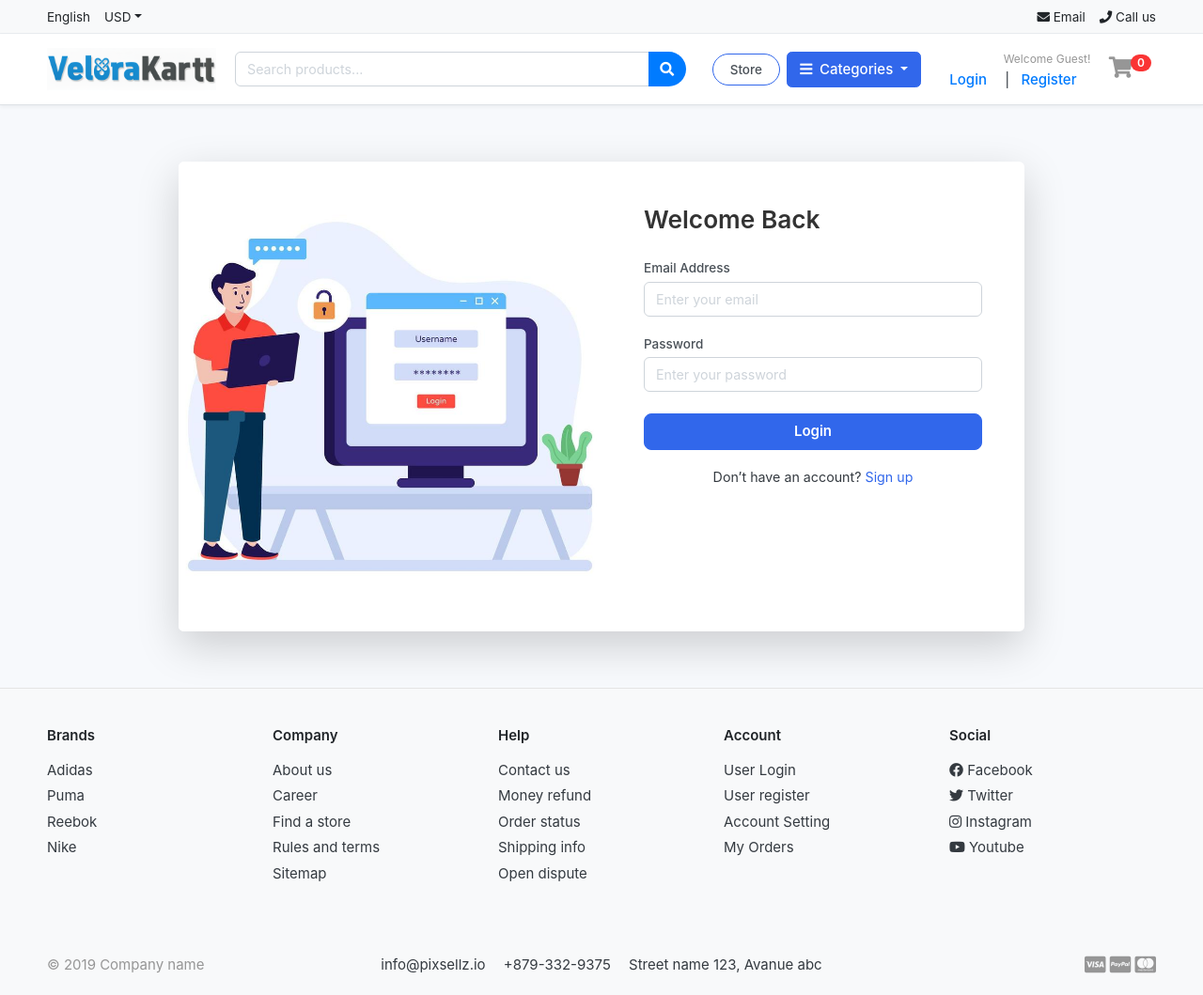
After one commit to Ajay998/ecommerce-kart, a Django app: page /accounts/login/ in a window 1280 px wide. The commit adds this page. Shown: the whole page at 94% size. Run offline with Django 5.2, Linux system fonts and the light colour scheme; data that the repository does not hold is empty; some libraries are stand-ins or nearby versions; some web fonts are replaced.

Commit message:
Add login and logout functionality, update user model to set active status, and enhance templates

```diff
--- a/VeloraKart/accounts/models.py
+++ b/VeloraKart/accounts/models.py
@@ -20,6 +20,7 @@ class MyAccountManager(BaseUserManager):
         )
 
         user.set_password(password)
+        user.is_active = True
         user.save(using=self._db)
         return user
 
--- a/VeloraKart/accounts/urls.py
+++ b/VeloraKart/accounts/urls.py
@@ -3,4 +3,6 @@ from . import views
 
 urlpatterns = [
     path('register/', views.register, name='register'),
+    path('login/', views.login, name='login'),
+    path('logout/', views.logout, name='logout'),
 ]
--- a/VeloraKart/accounts/views.py
+++ b/VeloraKart/accounts/views.py
@@ -1,7 +1,8 @@
-from django.contrib import messages
+from django.contrib import messages,auth
 from django.shortcuts import redirect, render
 from .forms import RegistrationForm
 from .models import Account
+from django.contrib.auth.decorators import login_required
 # Create your views here.
 
 def register(request):
@@ -27,3 +28,23 @@ def register(request):
         'form': form,
     }
     return render(request, 'accounts/register.html', context)
+
+def login(request):
+    if request.method == 'POST':
+        email = request.POST['email']
+        password = request.POST['password']
+        user = auth.authenticate(email=email, password=password)
+        if user is not None:
+            auth.login(request, user)
+            # messages.success(request, 'You are now logged in.')
+            return redirect('home')
+        else:
+            messages.error(request, 'Invalid login credentials')
+            return redirect('login')
+    return render(request, 'accounts/login.html')
+
+@login_required(login_url = 'login')
+def logout(request):
+    auth.logout(request)
+    messages.success(request, 'You are logged out.')
+    return redirect('login')
--- /dev/null
+++ b/VeloraKart/templates/accounts/login.html
@@ -0,0 +1,91 @@
+{% extends 'base.html' %}
+{% load static %}
+
+{% block content %}
+<section class="login-section d-flex justify-content-center" style="background-color: #f7f9fc; padding: 60px 0;">  <div class="container">  <div class="container">
+    {% if request.GET.command == 'verification' %}
+      <div class="alert alert-info text-center mx-auto mt-5" role="alert" style="max-width: 700px;">
+        Thank you for registering with us.
+        We’ve sent a verification email to your address <strong>{{ request.GET.email }}</strong>.
+        <br><br>
+        Already verified? <a href="{% url 'login' %}">Login</a>
+      </div>
+    {% else %}
+      <div class="row justify-content-center align-items-start shadow-lg rounded overflow-hidden mx-auto" style="max-width: 900px; background: #fff;">
+
+        <!-- Left side: Image -->
+        <div class="col-md-6 d-none d-md-flex" style="
+            background: url('{% static "images/login-banner2.jpg" %}') no-repeat center center;
+            background-size: cover;
+            min-height: 500px;">
+        </div>
+
+        <!-- Right side: Login Form -->
+        <div class="col-md-6 p-5 d-flex align-items-center">
+          <div class="w-100">
+            {% include 'includes/alerts.html' %}
+            <h3 class="mb-4" style="font-weight:600; color:#333;">Welcome Back</h3>
+            <form action="{% url 'login' %}" method="POST">
+              {% csrf_token %}
+              <div class="form-group">
+                <label>Email Address</label>
+                <input type="email" class="form-control" placeholder="Enter your email" name="email" required>
+              </div>
+              <div class="form-group mt-3">
+                <label>Password</label>
+                <input type="password" class="form-control" placeholder="Enter your password" name="password" required>
+              </div>
+
+              <div class="form-group mt-2 text-right">
+                {% comment %} <a href="{% url 'forgotPassword' %}" style="font-size: 0.9rem;">Forgot password?</a> {% endcomment %}
+              </div>
+
+              <div class="form-group mt-4">
+                <button type="submit" class="btn btn-primary btn-block py-2" style="border-radius:8px; font-weight:600;">
+                  Login
+                </button>
+              </div>
+            </form>
+
+            <p class="text-center mt-3" style="font-size:0.95rem;">
+              Don’t have an account? <a href="{% url 'register' %}">Sign up</a>
+            </p>
+          </div>
+        </div>
+      </div>
+    {% endif %}
+  </div>
+</section>
+
+<style>
+  input[type="text"], input[type="email"], input[type="password"] {
+    width: 100%;
+    padding: 10px 12px;
+    border: 1px solid #ced4da;
+    border-radius: 6px;
+    font-size: 0.95rem;
+    transition: border-color 0.2s, box-shadow 0.2s;
+  }
+
+  input:focus {
+    border-color: #007bff;
+    box-shadow: 0 0 5px rgba(0,123,255,0.2);
+    outline: none;
+  }
+
+  label {
+    color: #495057;
+    font-size: 0.9rem;
+    font-weight: 500;
+  }
+
+  .btn-primary:hover {
+    background-color: #0069d9;
+    border-color: #0062cc;
+  }
+
+  .alert strong {
+    color: #0056b3;
+  }
+</style>
+{% endblock %}
--- a/VeloraKart/templates/accounts/register.html
+++ b/VeloraKart/templates/accounts/register.html
@@ -78,7 +78,7 @@
           </form>
 
           <p class="text-center mt-3">
-            {% comment %} Already have an account? <a href="{% url 'login' %}">Log In</a> {% endcomment %}
+            Already have an account? <a href="{% url 'login' %}">Log In</a>
           </p>
         </div>
       </div>
--- a/VeloraKart/templates/includes/navbar.html
+++ b/VeloraKart/templates/includes/navbar.html
@@ -159,12 +159,12 @@
                             {% if user.is_authenticated %}
                                 <div class="widget-header">
                                     <small class="text-muted">Welcome, <span class="user-greeting">{{ user.first_name }}</span></small><br>
-                                    {% comment %} <a href="{% url 'logout' %}" class="text-danger small">Logout</a> {% endcomment %}
+                                    <a href="{% url 'logout' %}" class="text-danger small">Logout</a>
                                 </div>
                             {% else %}
                                 <div class="widget-header auth-links">
                                     <small class="text-muted">Welcome Guest!</small><br>
-                                    <a href="">Login</a> |
+                                    <a href="{% url 'login' %}">Login</a> |
                                     <a href="{% url 'register' %}">Register</a>
                                 </div>
                             {% endif %}
--- a/VeloraKart/velorakart/settings.py
+++ b/VeloraKart/velorakart/settings.py
@@ -135,6 +135,10 @@ MEDIA_ROOT = BASE_DIR /'media'
 
 DEFAULT_AUTO_FIELD = 'django.db.models.BigAutoField'
 
+AUTHENTICATION_BACKENDS = [
+    'django.contrib.auth.backends.ModelBackend',
+]
+
 from django.contrib.messages import constants as messages
 MESSAGE_TAGS = {
     messages.ERROR: 'danger',
```
Also changed, not shown: VeloraKart/static/images/login-banner.jpg (added), VeloraKart/static/images/login-banner2.jpg (added), 1 other file.
